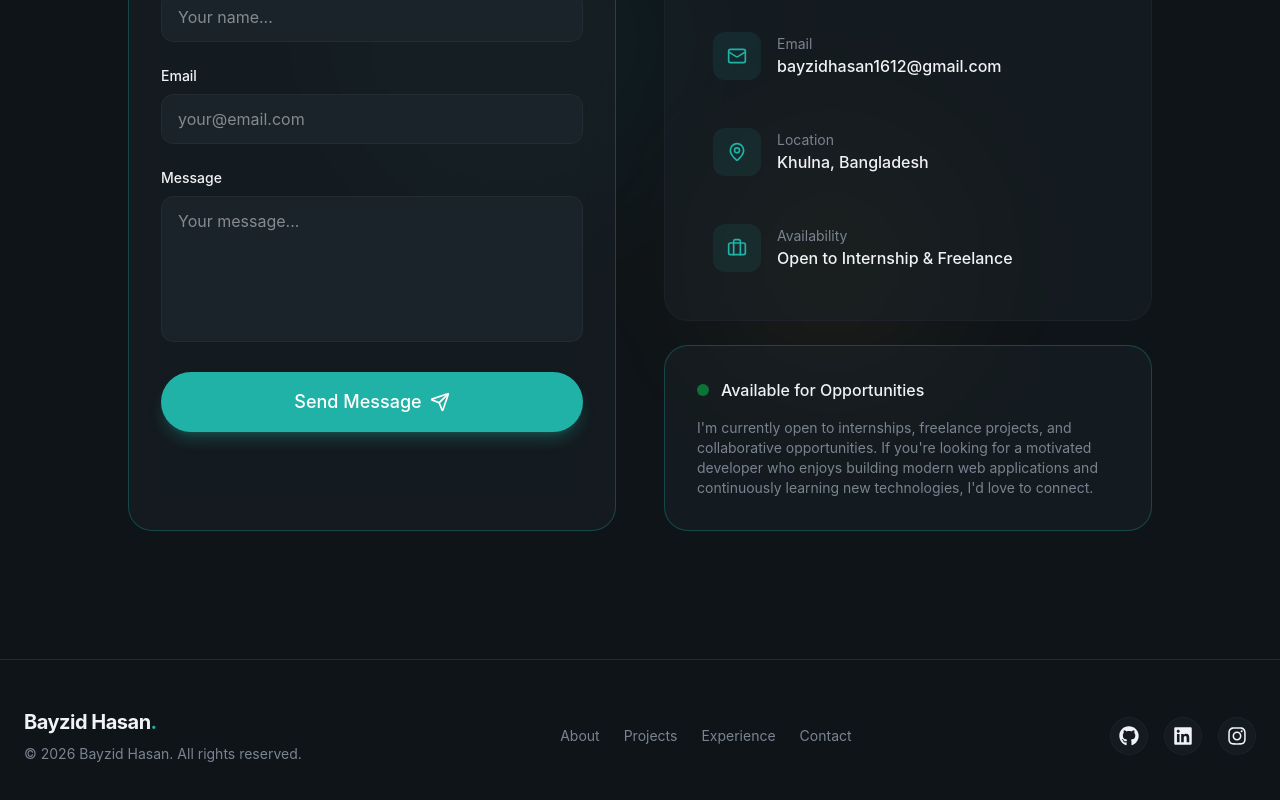
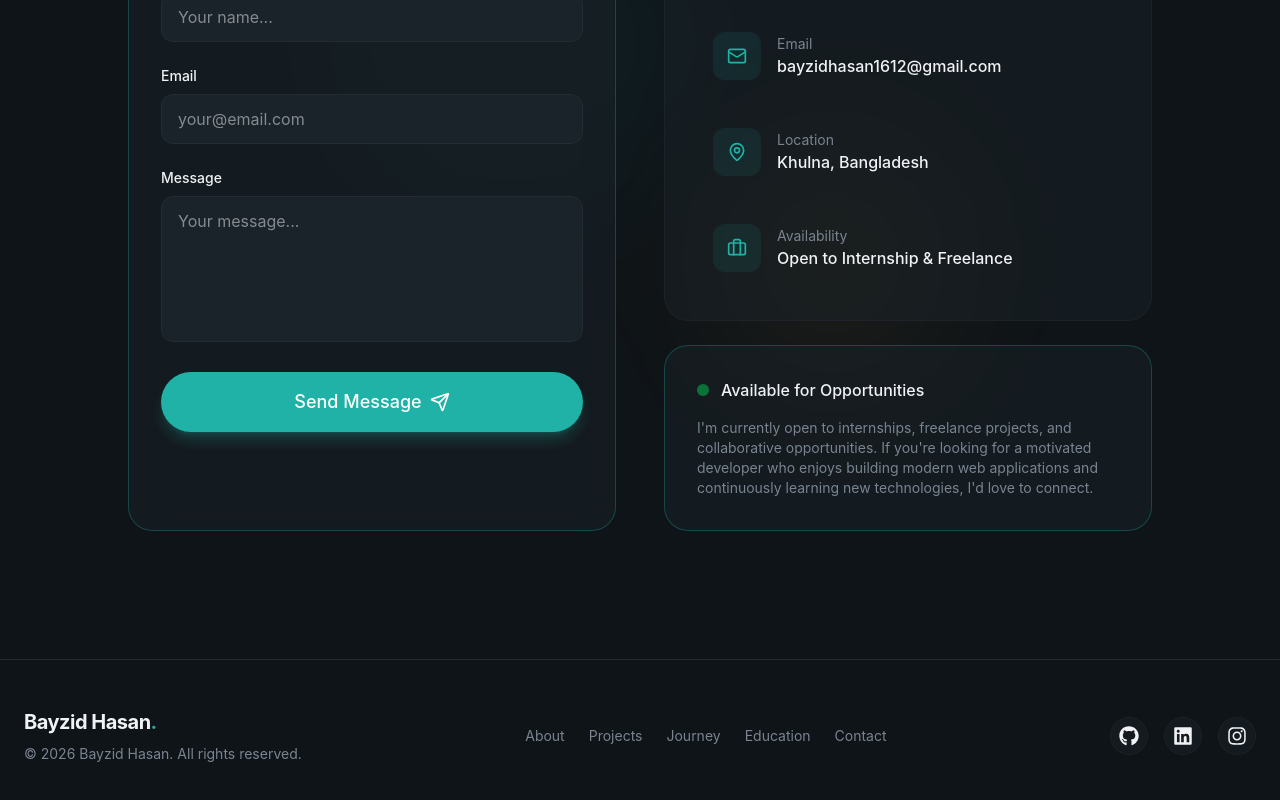
Before and after one commit to dev-bayzid/Portfolio, a Next.js app: page / in a window 1280 px wide. Shown: the part 6654-7454 px from the top of the page. Built offline with nearby package versions, Linux system fonts and the light colour scheme.

Commit message:
fix the footer section

```diff
--- a/src/components/Footer.jsx
+++ b/src/components/Footer.jsx
@@ -9,7 +9,8 @@ const socialLinks = [
 const footerLinks = [
   { href: "#about", label: "About" },
   { href: "#projects", label: "Projects" },
-  { href: "#experience", label: "Experience" },
+  { href: "#journey", label: "Journey" },
+  { href: "#education", label: "Education" },
   { href: "#contact", label: "Contact" },
 ];
 
```
